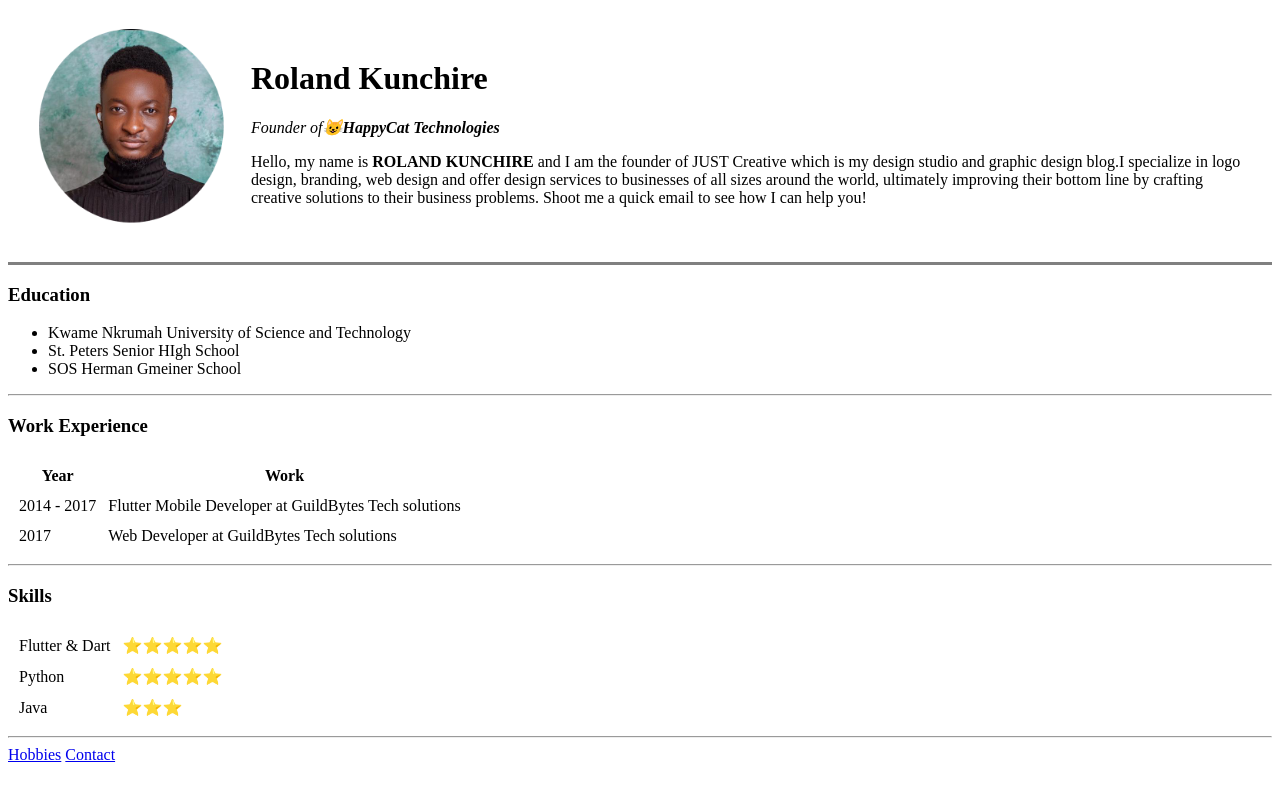
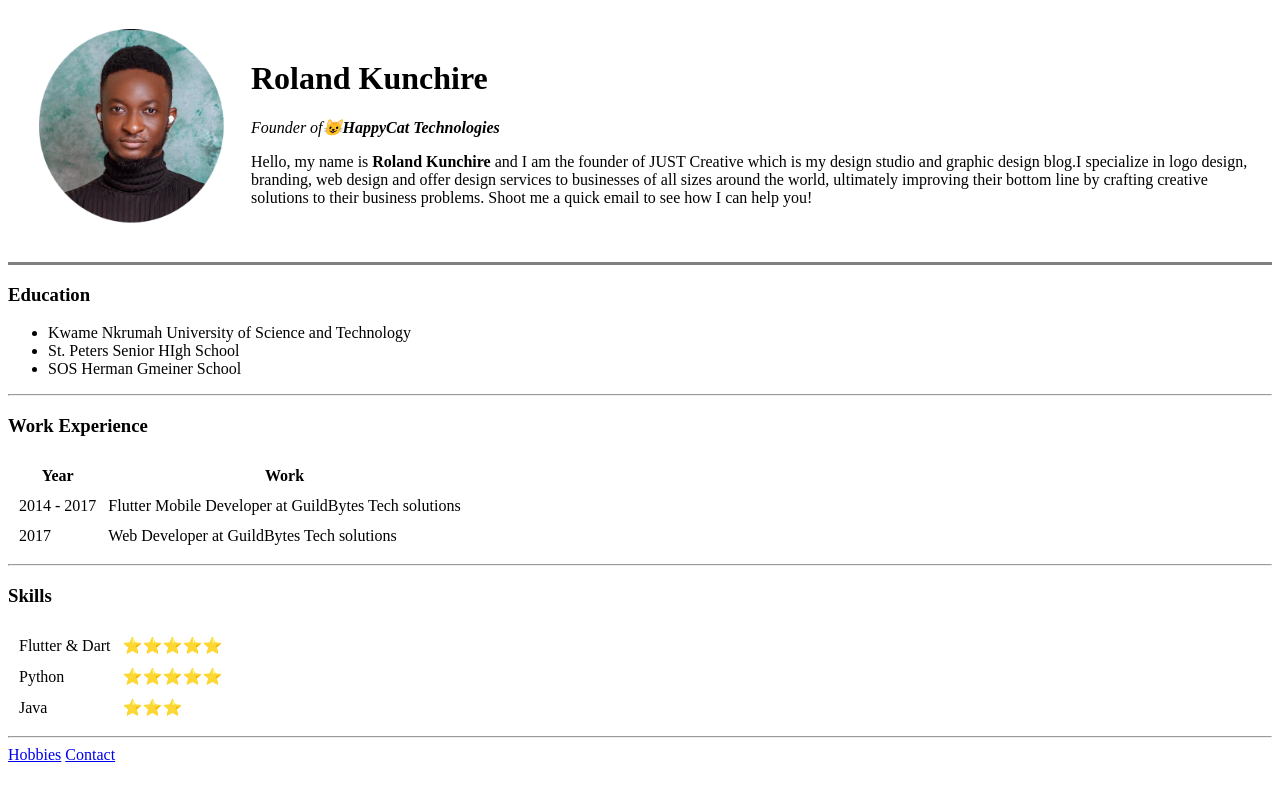
Before and after one commit to TheHappyCatSensei/CV, a plain HTML site: page index.html in a window 1280 px wide. Drawn offline with Linux system fonts and the light colour scheme.

Commit message:
changed name to sentence case

```diff
--- a/index.html
+++ b/index.html
@@ -13,7 +13,7 @@
             <td>
                 <h1>Roland Kunchire</h1>
                 <p><em>Founder of<strong>😺HappyCat Technologies</strong></em></p>
-                <p>Hello, my name is <strong>ROLAND KUNCHIRE</strong> and I am the founder of JUST Creative which is my design studio and graphic design blog.I specialize in logo design, branding, web design and offer design services to businesses of all sizes around the world, ultimately improving their bottom line by crafting creative solutions to their business problems. Shoot me a quick email to see how I can help you!</p>
+                <p>Hello, my name is <strong>Roland Kunchire</strong> and I am the founder of JUST Creative which is my design studio and graphic design blog.I specialize in logo design, branding, web design and offer design services to businesses of all sizes around the world, ultimately improving their bottom line by crafting creative solutions to their business problems. Shoot me a quick email to see how I can help you!</p>
             </td>
         </tr>
     </table>
```
